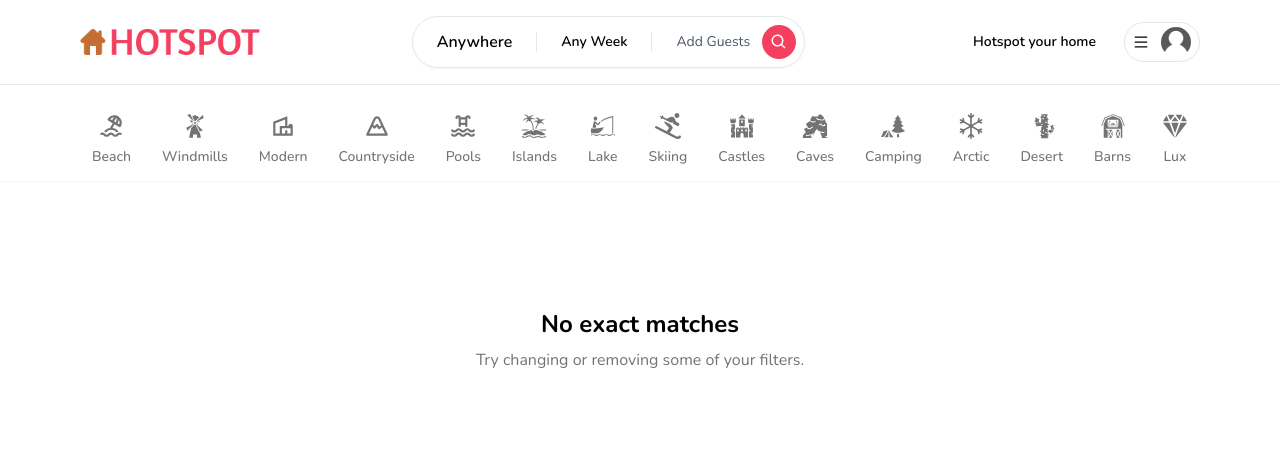
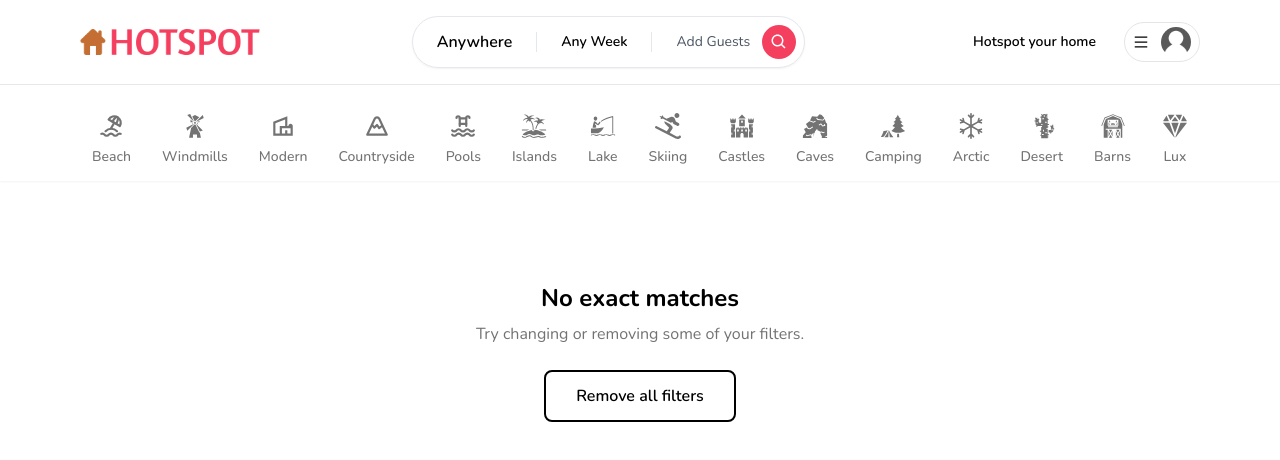
Before and after one commit to Parkercros/Hotspot, a Next.js app: page / in a window 1280 px wide. Shown: the top 460 px of the page. Built offline with nearby package versions, Linux system fonts and the light colour scheme; no server answers; what world-countries would draw is missing.

Commit message:
remove all filters button added

```diff
--- a/app/page.tsx
+++ b/app/page.tsx
@@ -8,13 +8,14 @@ export default function Home() {
   if (isEmpty) {
     return (
       <ClientOnly>
-        <EmptyState />
+        <EmptyState showReset />
       </ClientOnly>
-    );
+    )
   }
 
   return (
     <ClientOnly>
+      <EmptyState />
       <Container>
         <div
           className="
@@ -26,7 +27,8 @@ export default function Home() {
             lg:grid-cols-4
             xl:grid-cols-5
             2xl:grid-cols-6
-          gap-8"
+            gap-8
+          "
         >
           <div>Listings</div>
         </div>
```
Lines whose indentation alone changed are shown as unchanged.
